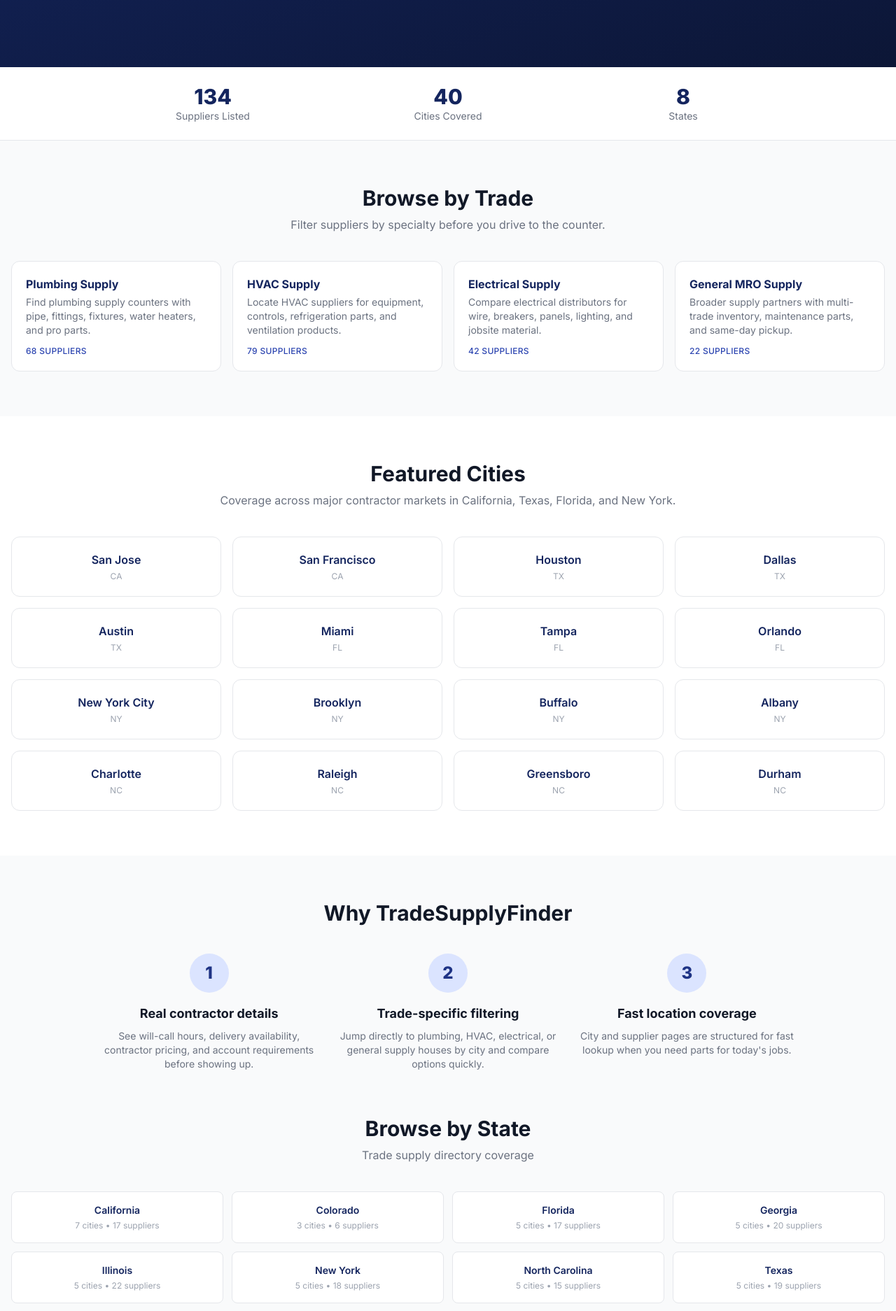
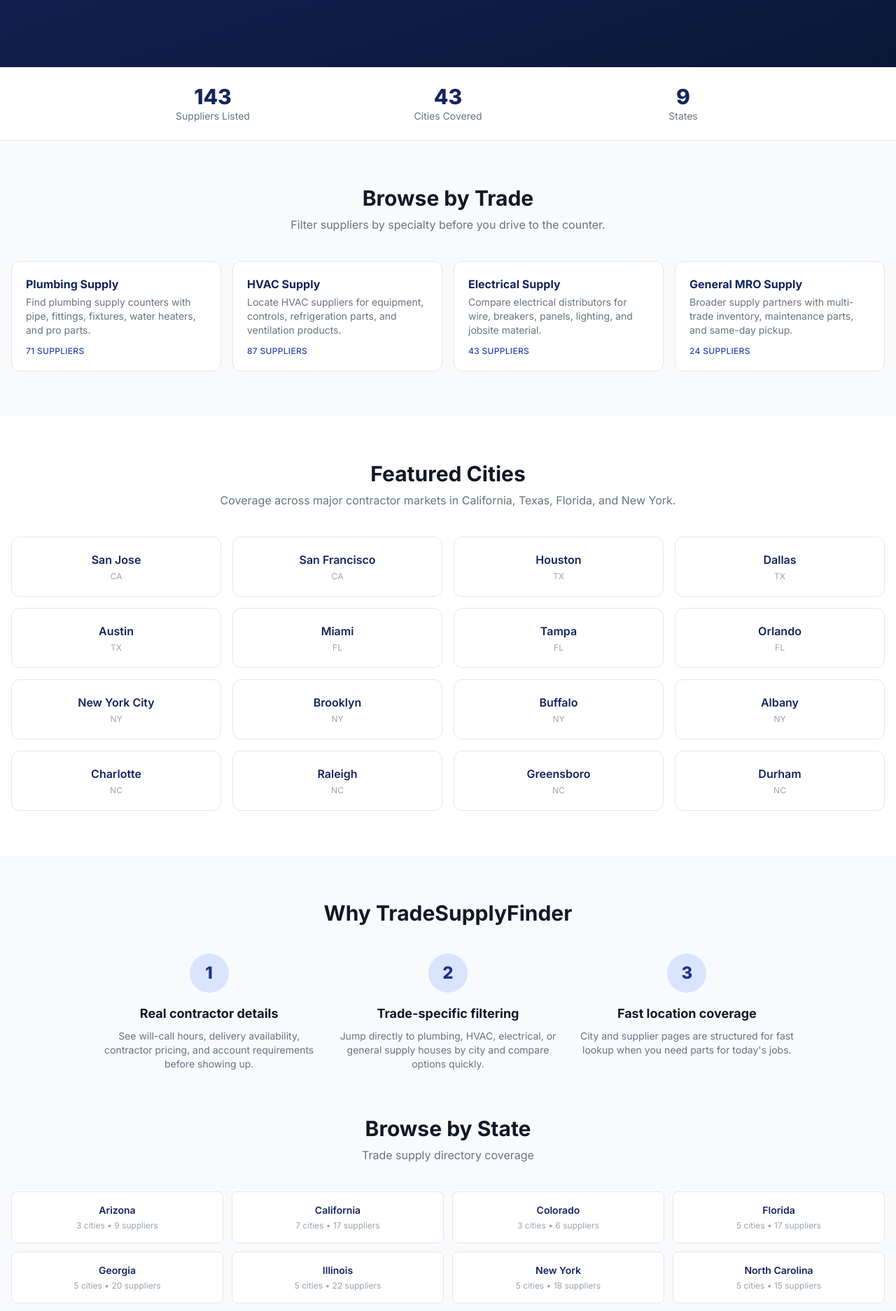
Before and after one commit to hex-AI12/tradesupplyfinder, a Next.js app: page / in a window 1280 px wide. Shown: the part 380-2254 px from the top of the page at 70% size. Built offline with nearby package versions, Linux system fonts and the light colour scheme; no server answers.

Commit message:
feat: add Arizona supplier coverage

```diff
--- a/src/data/cities.ts
+++ b/src/data/cities.ts
@@ -366,4 +366,33 @@
     description:
       'Wilmington trade pros can locate coastal North Carolina plumbing, HVAC, electrical, and general suppliers with inventory for residential service, marine-adjacent work, and storm-season repairs.',
   },
+  // --- Arizona ---
+  {
+    name: 'Phoenix',
+    slug: 'phoenix',
+    state: 'Arizona',
+    stateAbbr: 'AZ',
+    stateSlug: 'arizona',
+    description:
+      'Phoenix contractors can compare plumbing, HVAC, electrical, and general supply houses serving the Valley with early will-call counters, desert-climate equipment stock, and jobsite delivery across the metro.',
+  },
+  {
+    name: 'Mesa',
+    slug: 'mesa',
+    state: 'Arizona',
+    stateAbbr: 'AZ',
+    stateSlug: 'arizona',
+    description:
+      'Mesa trade pros can find East Valley HVAC, plumbing, and electrical supply counters with contractor account programs, warehouse pickup, and delivery to residential and commercial jobsites.',
+  },
+  {
+    name: 'Tucson',
+    slug: 'tucson',
+    state: 'Arizona',
+    stateAbbr: 'AZ',
+    stateSlug: 'arizona',
+    description:
+      'Tucson contractors can browse trade suppliers with strong HVAC/R, plumbing, electrical, and repair inventory for hot-weather service work, remodels, and light commercial projects.',
+  },
+
 ];
--- a/src/data/suppliers.ts
+++ b/src/data/suppliers.ts
@@ -2596,4 +2596,182 @@
     description: 'Aurora Ferguson branch with plumbing, HVAC, mechanical, and industrial material for East Denver metro contractors, including early pickup and delivery options.',
   },
 
+
+  // --- Arizona: Phoenix ---
+  {
+    slug: 'ferguson-plumbing-supply-phoenix-3rd-st',
+    name: 'Ferguson Plumbing Supply',
+    city: 'Phoenix',
+    state: 'Arizona',
+    stateAbbr: 'AZ',
+    address: '1324 S. 3rd St Suite #110, Phoenix, AZ 85004',
+    phone: '(602) 495-8508',
+    rating: 4.5,
+    reviewCount: 132,
+    trades: ['plumbing', 'hvac'],
+    willCallHours: 'Mon-Fri 6:00 AM - 4:00 PM; Sat 7:00 AM - 12:00 PM',
+    requiresAccount: false,
+    hasDelivery: true,
+    hasShowroom: false,
+    hasContractorPricing: true,
+    brands: ['Moen', 'Rheem', 'Kohler', 'Watts', 'Charlotte Pipe'],
+    description: 'Downtown Phoenix plumbing and PVF branch with early counter hours, Saturday pickup, water heater support, fixtures, repair parts, and delivery for Valley contractors.',
+  },
+  {
+    slug: 'ferguson-plumbing-supply-north-phoenix',
+    name: 'Ferguson Plumbing Supply',
+    city: 'Phoenix',
+    state: 'Arizona',
+    stateAbbr: 'AZ',
+    address: '22200 N Seventh Street, Phoenix, AZ 85024',
+    phone: '(623) 434-8900',
+    rating: 4.4,
+    reviewCount: 118,
+    trades: ['plumbing', 'hvac', 'general'],
+    willCallHours: 'Mon-Fri 6:00 AM - 4:00 PM; Sat 7:00 AM - 12:00 PM',
+    requiresAccount: false,
+    hasDelivery: true,
+    hasShowroom: false,
+    hasContractorPricing: true,
+    brands: ['Delta', 'Rheem', 'Viega', 'Nibco', 'Oatey'],
+    description: 'North Phoenix Ferguson location supporting service plumbers and mechanical contractors with PVF, fixtures, water heaters, repair stock, and jobsite delivery.',
+  },
+  {
+    slug: 'johnstone-supply-phoenix-35th-ave',
+    name: 'Johnstone Supply',
+    city: 'Phoenix',
+    state: 'Arizona',
+    stateAbbr: 'AZ',
+    address: '3451 North 35th Avenue, Phoenix, AZ 85017',
+    phone: '(623) 516-4701',
+    rating: 4.6,
+    reviewCount: 104,
+    trades: ['hvac'],
+    willCallHours: 'Mon-Fri 7:00 AM - 5:00 PM',
+    requiresAccount: true,
+    hasDelivery: true,
+    hasShowroom: false,
+    hasContractorPricing: true,
+    brands: ['Goodman', 'Honeywell Home', 'DiversiTech', 'Nu-Calgon', 'Copeland'],
+    description: 'Central Phoenix HVAC/R wholesale branch with cooling equipment, motors, capacitors, controls, refrigeration parts, and counter support for licensed contractors.',
+  },
+  {
+    slug: 'johnstone-supply-south-phoenix',
+    name: 'Johnstone Supply',
+    city: 'Phoenix',
+    state: 'Arizona',
+    stateAbbr: 'AZ',
+    address: '3834 East Roeser Road, Phoenix, AZ 85040',
+    phone: '(602) 269-9354',
+    rating: 4.5,
+    reviewCount: 97,
+    trades: ['hvac'],
+    willCallHours: 'Mon-Fri 7:00 AM - 5:00 PM; Sat 8:00 AM - 12:00 PM',
+    requiresAccount: true,
+    hasDelivery: true,
+    hasShowroom: false,
+    hasContractorPricing: true,
+    brands: ['Goodman', 'Aprilaire', 'Honeywell Home', 'RectorSeal', 'JB Industries'],
+    description: 'South Phoenix HVAC/R distributor with Saturday counter hours, air-conditioning service parts, refrigerant accessories, controls, and seasonal cooling inventory.',
+  },
+  {
+    slug: 'graybar-electric-phoenix',
+    name: 'Graybar Electric',
+    city: 'Phoenix',
+    state: 'Arizona',
+    stateAbbr: 'AZ',
+    address: '3350 W Earll Dr, Phoenix, AZ 85017',
+    phone: '(602) 269-4900',
+    rating: 4.3,
+    reviewCount: 88,
+    trades: ['electrical'],
+    willCallHours: 'Mon-Fri 6:00 AM - 4:30 PM',
+    requiresAccount: true,
+    hasDelivery: true,
+    hasShowroom: false,
+    hasContractorPricing: true,
+    brands: ['Eaton', 'Southwire', 'Hubbell', 'Leviton', 'Lutron'],
+    description: 'Phoenix electrical distributor with wire, conduit, lighting, datacom, gear, and supply-chain support for commercial electricians, integrators, and facilities teams.',
+  },
+  {
+    slug: 'winsupply-west-phoenix',
+    name: 'Winsupply West Phoenix',
+    city: 'Phoenix',
+    state: 'Arizona',
+    stateAbbr: 'AZ',
+    address: '4587 W McDowell Rd, Phoenix, AZ 85035',
+    phone: '(602) 269-6994',
+    rating: 4.2,
+    reviewCount: 61,
+    trades: ['plumbing', 'hvac', 'general'],
+    willCallHours: 'Mon-Fri 7:00 AM - 4:30 PM',
+    requiresAccount: false,
+    hasDelivery: true,
+    hasShowroom: false,
+    hasContractorPricing: true,
+    brands: ['Charlotte Pipe', 'Watts', 'Rheem', 'Nibco', 'Milwaukee'],
+    description: 'West Phoenix branch supporting plumbing, HVAC, and industrial contractors with pipe, fittings, valves, repair material, and local delivery options.',
+  },
+
+  // --- Arizona: Mesa ---
+  {
+    slug: 'johnstone-supply-mesa-auto-center',
+    name: 'Johnstone Supply',
+    city: 'Mesa',
+    state: 'Arizona',
+    stateAbbr: 'AZ',
+    address: '709 East Auto Center Drive, Suite 135, Mesa, AZ 85204',
+    phone: '(702) 384-3980',
+    rating: 4.5,
+    reviewCount: 84,
+    trades: ['hvac'],
+    willCallHours: 'Mon-Fri 6:30 AM - 5:00 PM; Sat 8:00 AM - 12:00 PM',
+    requiresAccount: true,
+    hasDelivery: true,
+    hasShowroom: false,
+    hasContractorPricing: true,
+    brands: ['Goodman', 'Honeywell Home', 'DiversiTech', 'RectorSeal', 'Nu-Calgon'],
+    description: 'Mesa HVAC/R wholesale counter for East Valley contractors needing early pickup, cooling-season parts, equipment, controls, and refrigeration supplies.',
+  },
+  {
+    slug: 'johnstone-supply-mesa-gateway',
+    name: 'Johnstone Supply',
+    city: 'Mesa',
+    state: 'Arizona',
+    stateAbbr: 'AZ',
+    address: '5004 South 71st Street, Mesa, AZ 85212',
+    phone: '(480) 962-7972',
+    rating: 4.4,
+    reviewCount: 76,
+    trades: ['hvac'],
+    willCallHours: 'Mon-Fri 7:00 AM - 5:00 PM; Sat 8:00 AM - 12:00 PM',
+    requiresAccount: true,
+    hasDelivery: true,
+    hasShowroom: false,
+    hasContractorPricing: true,
+    brands: ['Goodman', 'Honeywell Home', 'DiversiTech', 'Aspen Manufacturing', 'JB Industries'],
+    description: 'Mesa Gateway HVAC/R supply branch serving southeast Valley contractors with equipment, replacement parts, tools, indoor air quality products, and Saturday pickup.',
+  },
+
+  // --- Arizona: Tucson ---
+  {
+    slug: 'johnstone-supply-tucson',
+    name: 'Johnstone Supply',
+    city: 'Tucson',
+    state: 'Arizona',
+    stateAbbr: 'AZ',
+    address: '850 East 18th Street, Tucson, AZ 85719',
+    phone: '(602) 603-7101',
+    rating: 4.4,
+    reviewCount: 72,
+    trades: ['hvac'],
+    willCallHours: 'Mon-Fri 7:00 AM - 5:00 PM',
+    requiresAccount: true,
+    hasDelivery: true,
+    hasShowroom: false,
+    hasContractorPricing: true,
+    brands: ['Goodman', 'Honeywell Home', 'DiversiTech', 'RectorSeal', 'Copeland'],
+    description: 'Tucson HVAC/R distributor with air-conditioning equipment, refrigerant accessories, motors, capacitors, controls, and counter support for Southern Arizona contractors.',
+  },
+
 ];
```
